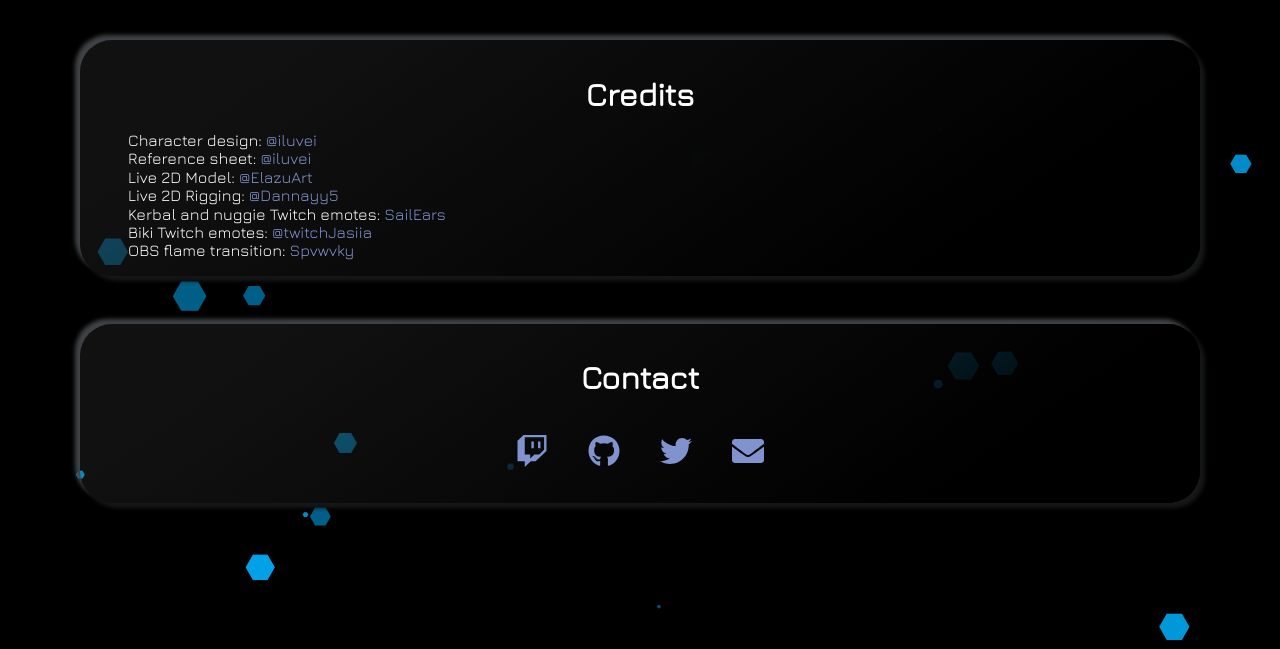
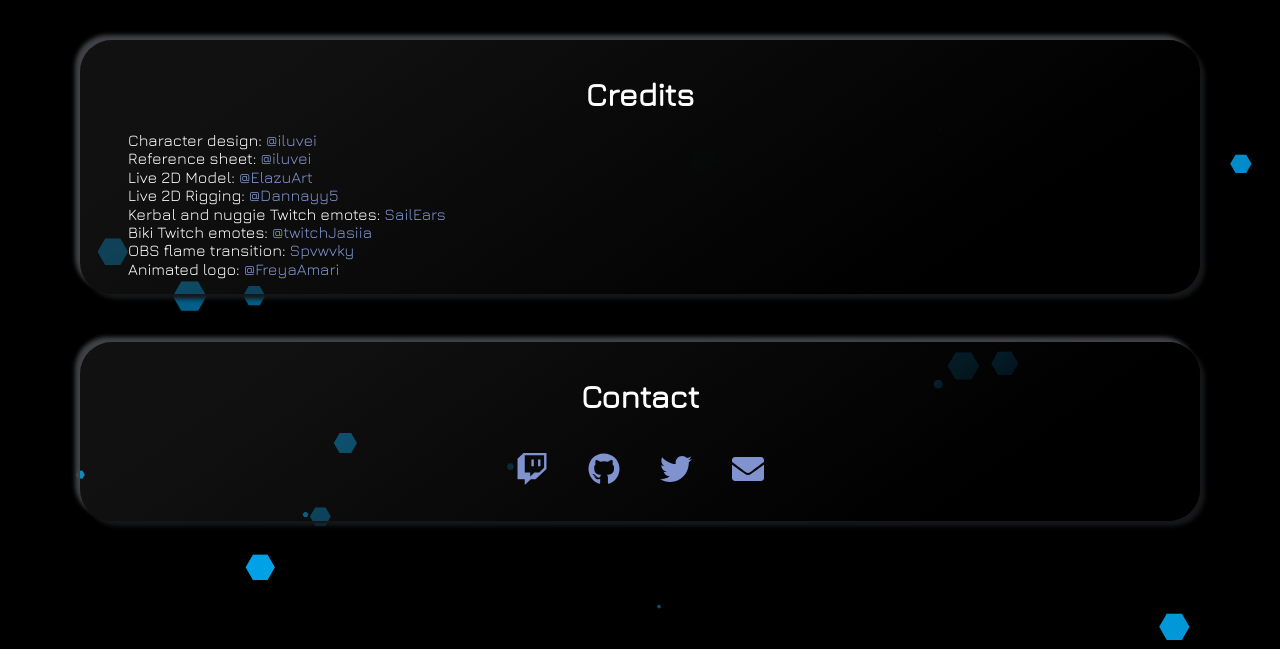
Before and after one commit to raechelmaelstrom/raechelmaelstrom.github.io, a Jekyll site: the page built from index.html, in a window 1280 px wide and 900 px high, scrolled down 1869 px, cut to the strip 251-900 px from the top of the window. Built offline with Jekyll 4.4.1, drawn with Linux system fonts in a browser that asks for light colours.

Commit message:
Add credit for Freya for logo!

```diff
--- a/_includes/section-credits.html
+++ b/_includes/section-credits.html
@@ -21,3 +21,6 @@ Biki Twitch emotes: <a href="https://twitter.com/twitchJasiia">@twitchJasiia</a>
 <div>
 OBS flame transition: <a href="https://twitch.tv/spvwvky">Spvwvky</a>
 </div>
+<div>
+Animated logo: <a href="https://twitter.com/FreyaAmari">@FreyaAmari</a>
+</div>
```
